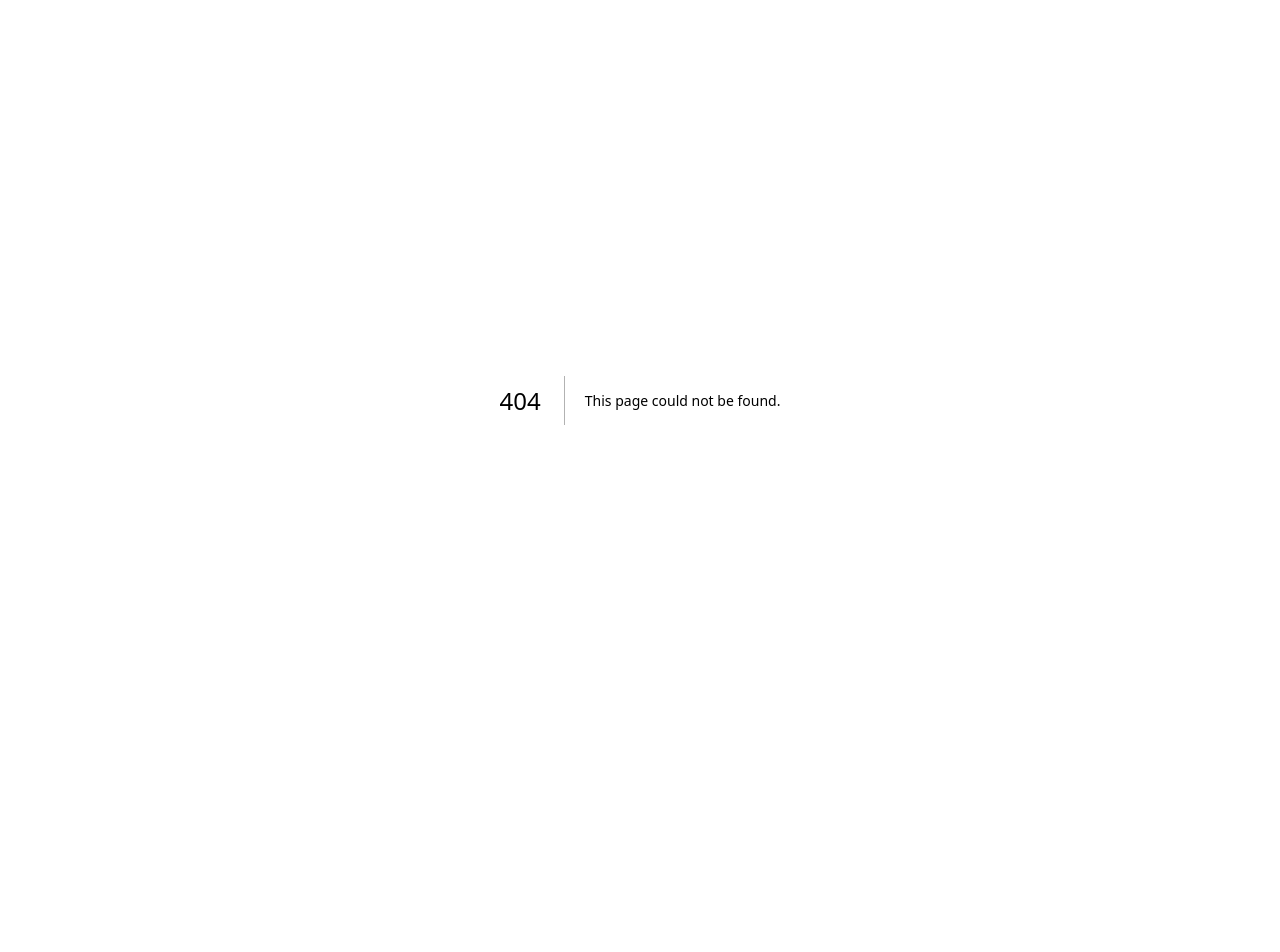
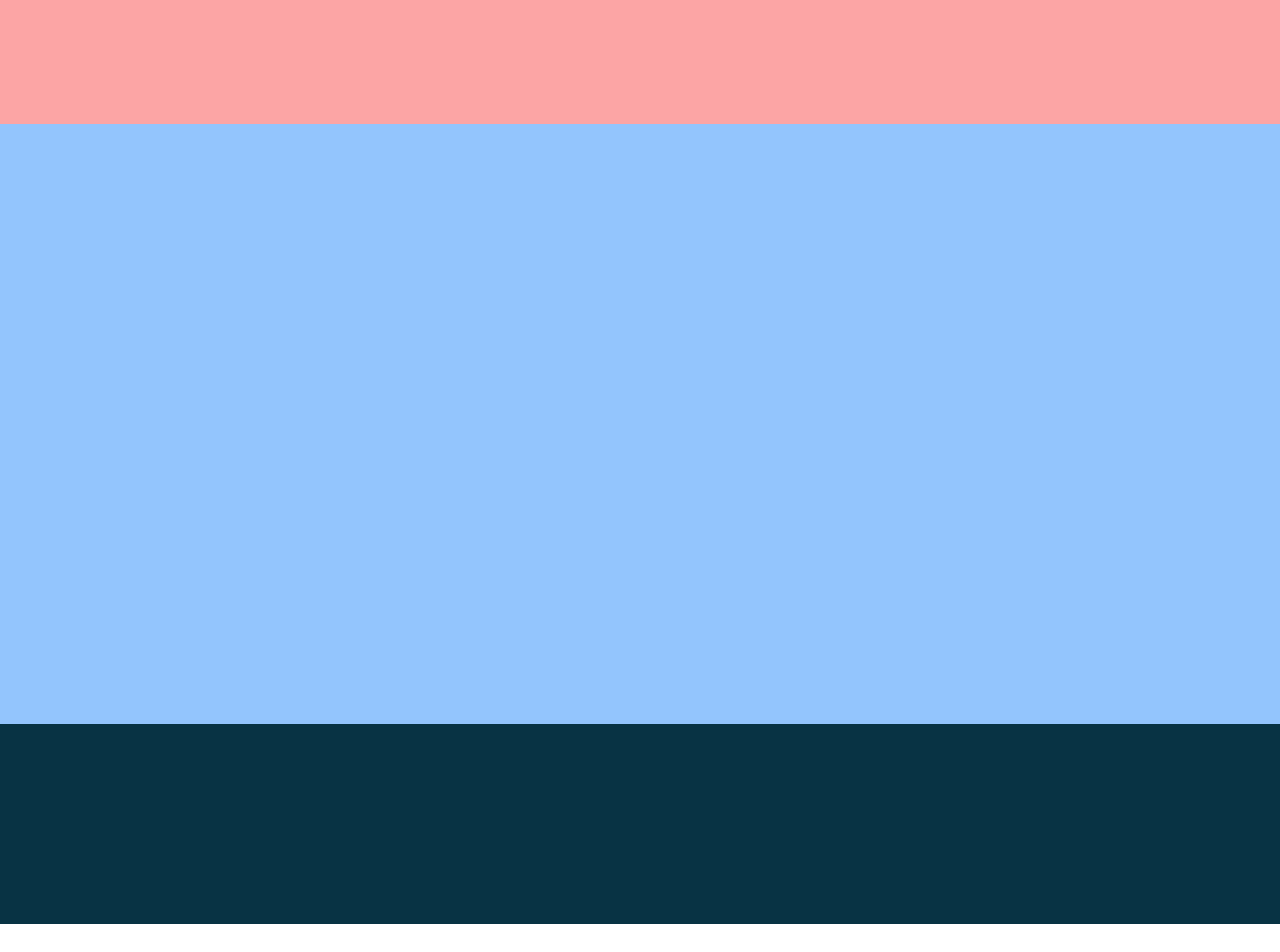
Before and after one commit to crazyupinc/ksjcs-cas-pub, a Next.js app: page /skeleton-main in a window 1280 px wide. Before the commit this address had no page. Shown: the top 952 px of the page. Before the commit the page ends 800 px from the top, so only its background shows below. Built offline with nearby package versions, Linux system fonts and the light colour scheme.

Commit message:
Pushed from Locofy Builder

```diff
--- /dev/null
+++ b/pages/skeleton-main.tsx
@@ -0,0 +1,17 @@
+import type { NextPage } from "next";
+
+const SkeletonMain: NextPage = () => {
+  return (
+    <div className="w-full relative flex flex-col items-start justify-start">
+      <div className="self-stretch bg-colors-red-300 h-[7.75rem] md:h-[4.375rem]" />
+      <div className="self-stretch bg-colors-blue-300 h-[37.5rem] sm:h-[25rem]" />
+      <div className="self-stretch bg-colors-cyan-950 h-[12.5rem] min-h-[12.5rem]" />
+      <div className="self-stretch bg-bg-colors-white h-[31.25rem] min-h-[31.25rem]" />
+      <div className="self-stretch bg-colors-gray-300 h-[31.25rem] min-h-[31.25rem]" />
+      <div className="self-stretch bg-bg-colors-white h-[31.25rem] min-h-[31.25rem]" />
+      <div className="self-stretch bg-colors-green-300 h-[13.125rem] min-h-[13.125rem]" />
+    </div>
+  );
+};
+
+export default SkeletonMain;
--- a/tailwind.config.js
+++ b/tailwind.config.js
@@ -24,6 +24,8 @@ module.exports = {
         "colors-slate-500": "#64748b",
         "bg-colors-light-gray": "#fafafa",
         gray: "#676f82",
+        "colors-gray-300": "#d1d5db",
+        "colors-cyan-950": "#083344",
       },
       spacing: {
         "spacing-2": "8px",
```
